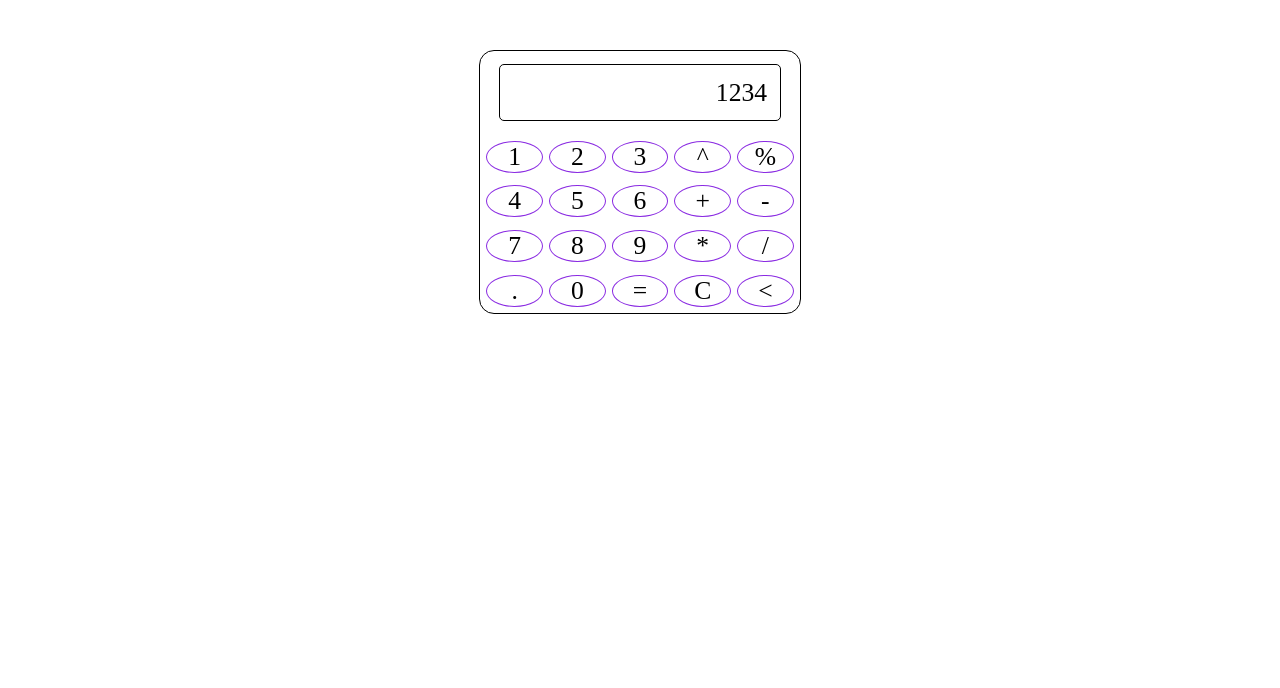
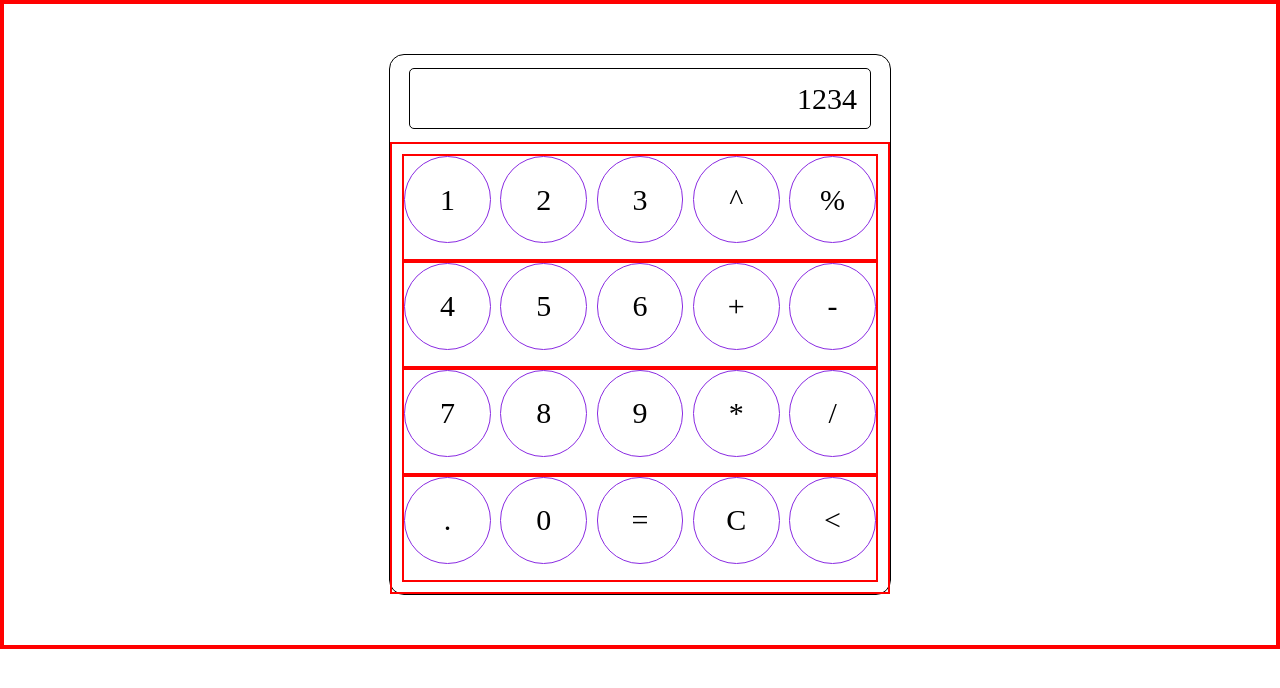
Before and after one commit to Arkanheal/top-calculator, a plain HTML site: page index.html in a window 1280 px wide. Drawn offline with Linux system fonts and the light colour scheme.

Commit message:
Center number on calculator buttons

```diff
--- a/css/styles.css
+++ b/css/styles.css
@@ -1,6 +1,6 @@
-/* * {
+* {
   border: 2px solid red;
-} */
+}
 
 body {
   margin: 0;
@@ -9,13 +9,13 @@ body {
   flex-direction: column;
   align-items: center;
   box-sizing: border-box;
-  font-size: 2vw;
+  font-size: 30px;
 }
 
 .calculator {
   border: 1px solid black;
   border-radius: 15px;
-  width: 25vw;
+  width: 500px;
 
   display: flex;
   flex-direction: column;
@@ -32,18 +32,24 @@ body {
   text-align: right;
 }
 
-.rows {
-  display: flex;
-  justify-content: space-evenly;
-  text-align: center;
-  flex-wrap: wrap;
-  gap: 2%;
+.buttons {
   padding: 2%;
 }
 
+.rows {
+  display: flex;
+  text-align: center;
+  gap: 2%;
+  padding-bottom: 16px;
+}
+
 .button {
-  aspect-ratio: 1/0.25;
   flex: 1 1 16%;
   border: 1px solid blueviolet;
-  border-radius: 100%;
+  border-radius: 50%;
+  aspect-ratio: 1/1;
+
+  display: flex;
+  justify-content: center;
+  align-items: center;
 }
```
